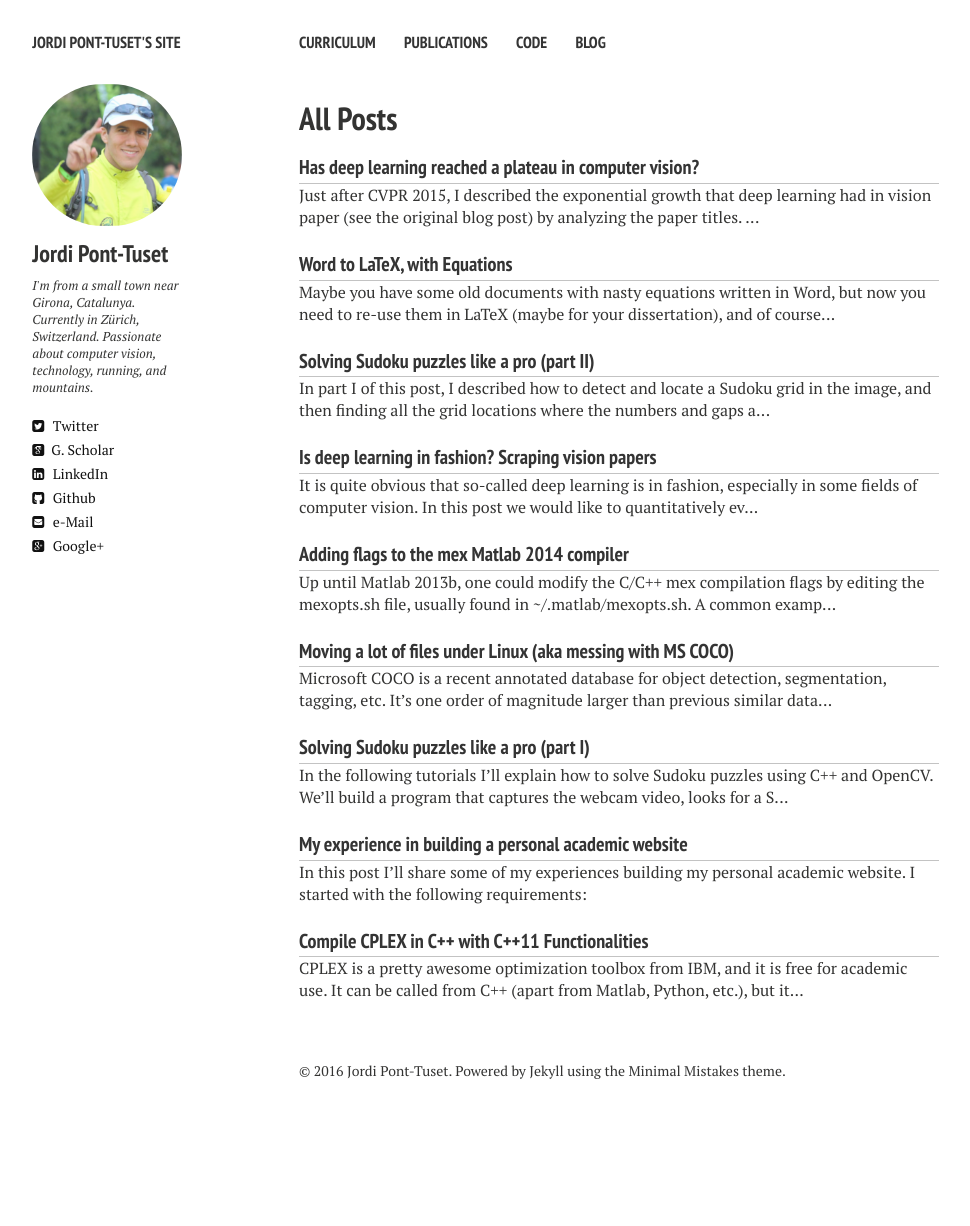
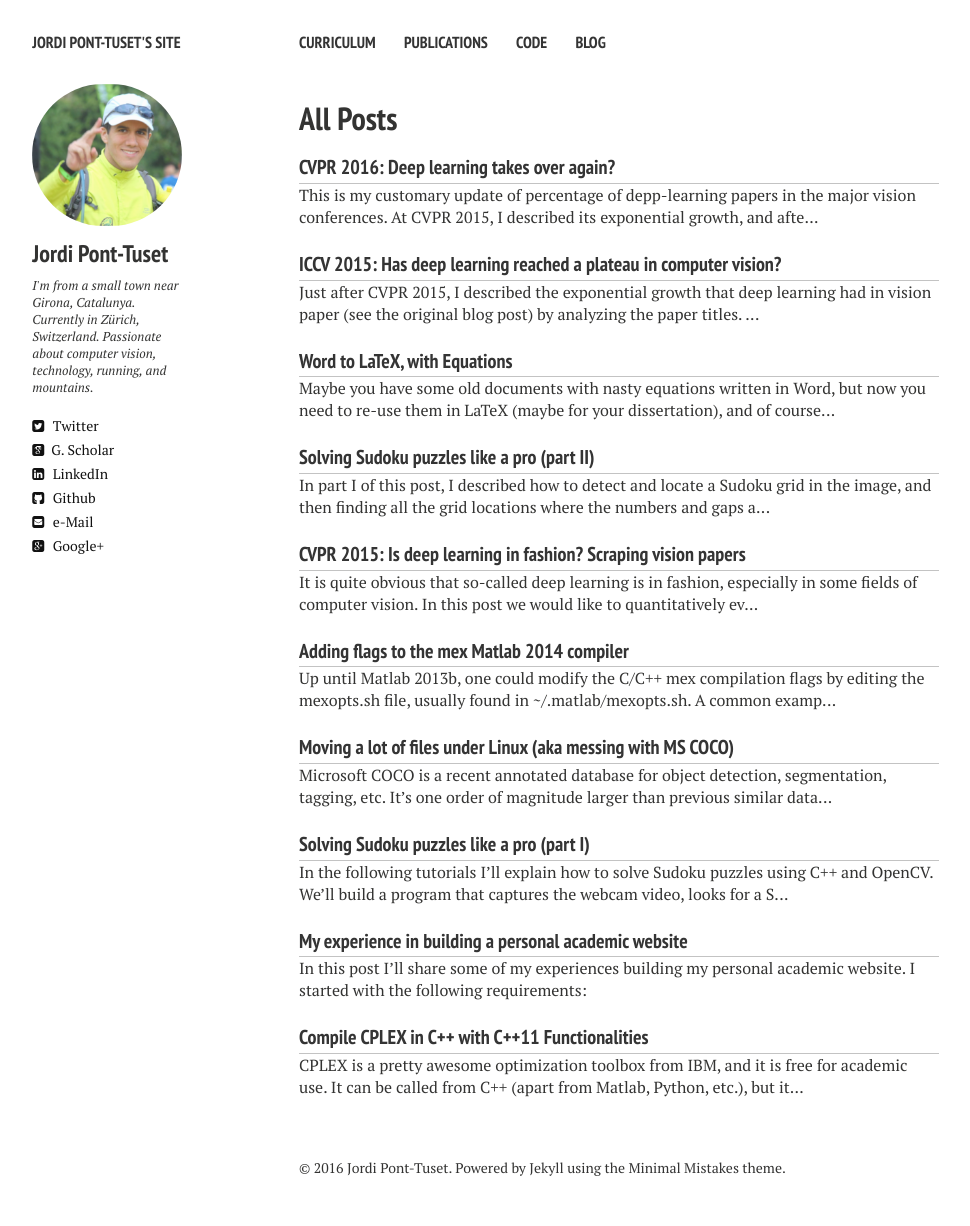
Before and after one commit to jponttuset/jponttuset.github.io, a Jekyll site: the page built from blog.md, in a window 1280 px wide. Shown: the whole page, without its empty margins (21-991 px from the left). Built offline with Jekyll 4.4.1, drawn with Linux system fonts in a browser that asks for light colours; nearby versions of some CDN libraries; before the commit the page ends 1129 px from its top, so only the background shows below that.

Commit message:
- Deep learning updated

```diff
--- a/_posts/2015-05-27-deep-learning-scraping.md
+++ b/_posts/2015-05-27-deep-learning-scraping.md
@@ -1,7 +1,7 @@
 ---
 layout: post
-title: Is deep learning in fashion? Scraping vision papers
-description: "Is deep learning in fashion? Scraping vision papers."
+title: "CVPR 2015: Is deep learning in fashion? Scraping vision papers"
+description: "CVPR 2015: Is deep learning in fashion? Scraping vision papers."
 comments: true
 ---
 
--- a/_posts/2015-12-11-deep-learning-plateau.md
+++ b/_posts/2015-12-11-deep-learning-plateau.md
@@ -1,7 +1,7 @@
 ---
 layout: post
-title: Has deep learning reached a plateau in computer vision?
-description: "Has deep learning reached a plateau in computer vision?"
+title: "ICCV 2015: Has deep learning reached a plateau in computer vision?"
+description: "ICCV 2015: Has deep learning reached a plateau in computer vision?"
 comments: true
 ---
 
--- /dev/null
+++ b/_posts/2016-04-26-deep-learning-takes-over-again.md
@@ -0,0 +1,76 @@
+---
+layout: post
+title: "CVPR 2016: Deep learning takes over again?"
+description: "Has deep learning reached a plateau in computer vision?"
+comments: true
+---
+
+This is my customary update of percentage of <i>depp-learning papers</i> in the major vision conferences. At CVPR 2015, I described its [exponential growth]({{ site.url }}/deep-learning-scraping/), and after ICCV 2015 I wondered whether it had [plateaued]({{ site.url }}/deep-learning-plateau/).<br>
+<br>
+Since the CVF has not released the papers yet, I had to adapt my script to take the titles from the [program](http://cvpr2016.thecvf.com/program/main_conference).
+You can download all titles in TXT format in [here](https://www.dropbox.com/sh/nhsric6bksopot3/AADz3BWN6I8i1VsDNLOpvdDAa?dl=0) if you want to play around.<br>
+<br>
+And here the evolution of the results:
+{% highlight python%}
+CVPR2013:  0.85% (  4 out of 471)
+ICCV2013:  1.54% (  7 out of 455)
+CVPR2014:  3.70% ( 20 out of 540)
+CVPR2015: 14.45% ( 87 out of 602)
+ICCV2015: 14.45% ( 76 out of 526)
+CVPR2016: 23.79% (153 out of 643)
+{% endhighlight %}
+
+And the plot:
+<br />
+<br />
+<img align="middle" width="350" src="{{ site.url }}/images/deep_learning3.png" alt="...">
+<br />
+<br />
+
+So the plateau was in fact only a short pit stop to take over again. Maybe it saturated in the <i>classical</i> areas such as object detection or image labeling and is now expanding to the rest of the topics?<br>
+<br>
+Here the code for you to try:
+{% highlight python %}
+#!/usr/bin/env python
+# -*- coding: utf-8 -*-
+from HTMLParser import HTMLParser
+
+# Global variables
+on_strong_tag = 0;
+all_titles    = [];
+
+# Create a subclass of HTMLParser and override the handler methods
+class MyHTMLParser(HTMLParser):
+    def handle_starttag(self, tag, attrs):
+        global on_strong_tag
+        if tag=='strong':
+            on_strong_tag = 1
+    def handle_endtag(self, tag):
+        global on_strong_tag
+        if tag=='strong':
+            on_strong_tag = 0
+    def handle_data(self, data):
+        global on_strong_tag, all_titles
+        if on_strong_tag == 1:
+            all_titles.append(data);
+
+
+# Parse the file (I erased the orals and spotlights,
+#                 and removed all '#&' and '&')
+parser = MyHTMLParser()
+f = open('cvpr2016.html', 'r');
+parser.feed(f.read())
+
+
+# Search for the 'deep'-inducing keywords
+conf = 'CVPR2016'
+keywords = ['deep', 'cnn', 'convolutional', 'neural network']
+count = 0
+for title in all_titles:
+    for kword in keywords:
+        if title.lower().find(kword)>=0:
+            count = count+1
+            break
+percent = count/float(len(all_titles))*100
+print("%s: %.2f%% (%d out of %d)" % (conf, percent, count, len(all_titles)))
+{% endhighlight %}
```
Also changed, not shown: images/deep_learning3.png (added).
